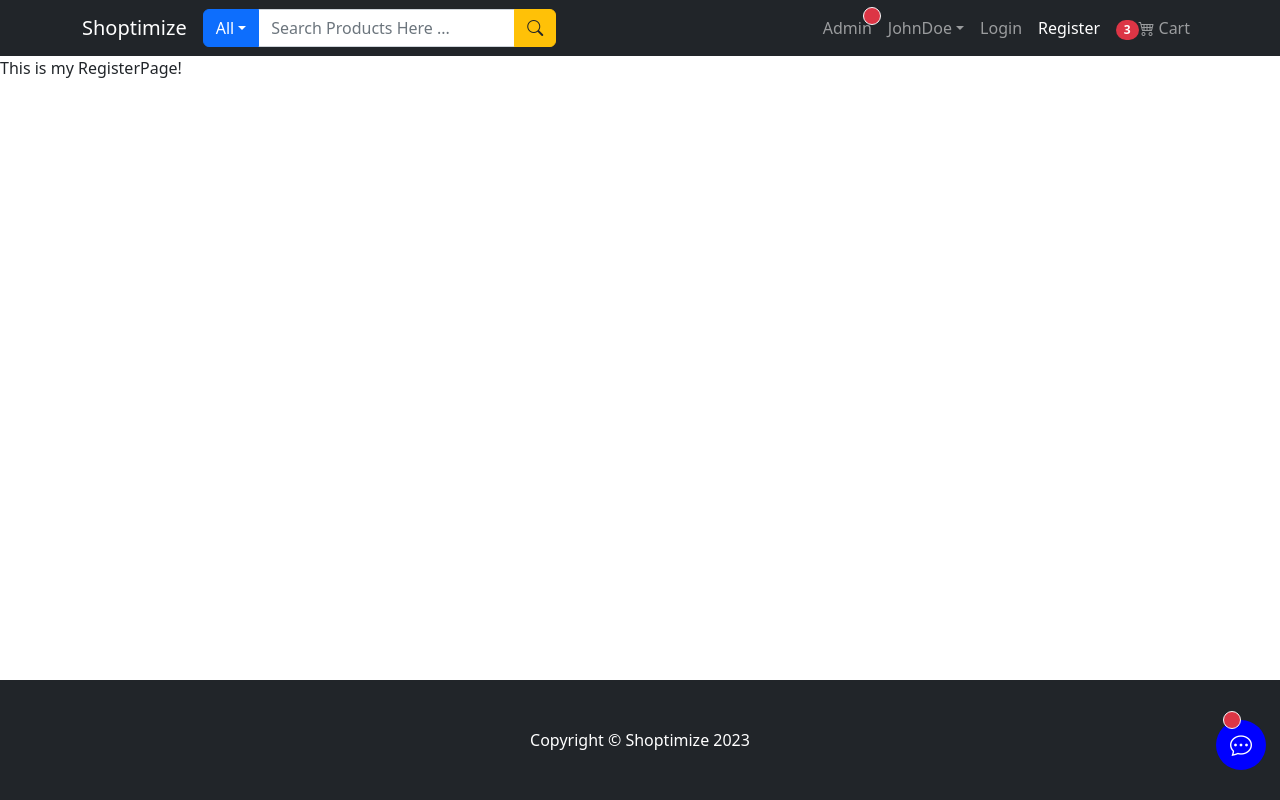
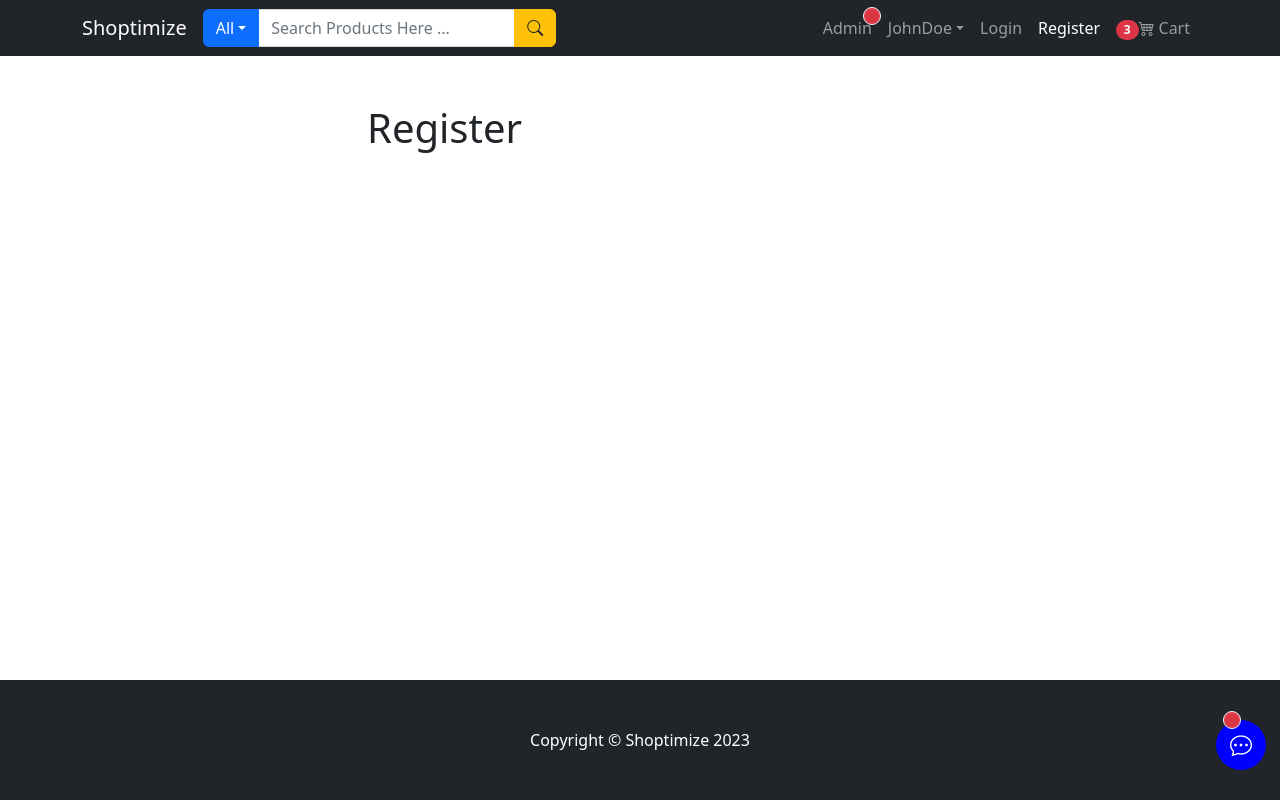
Before and after one commit to ShanchaiZ/MERN-ecommerce, a React (Create React App) app in the folder frontend/: page /register in a window 1280 px wide. Built offline with nearby package versions, Linux system fonts and the light colour scheme.

Commit message:
On the Register Page, removed the simple html h1 with Register with center styling

```diff
--- a/frontend/src/pages/RegisterPage.js
+++ b/frontend/src/pages/RegisterPage.js
@@ -1,5 +1,17 @@
+import { Container, Row, Col } from "react-bootstrap";
+
 const RegisterPage = () => {
-    return <p>This is my RegisterPage!</p>
+    return (
+        <Container>
+            <Row className="mt-5 justify-content-md-center">
+                <Col md={6}>
+                    <h1>Register</h1>
+
+                </Col>
+            </Row>
+
+        </Container>
+    )
 };
 
 export default RegisterPage;
```
